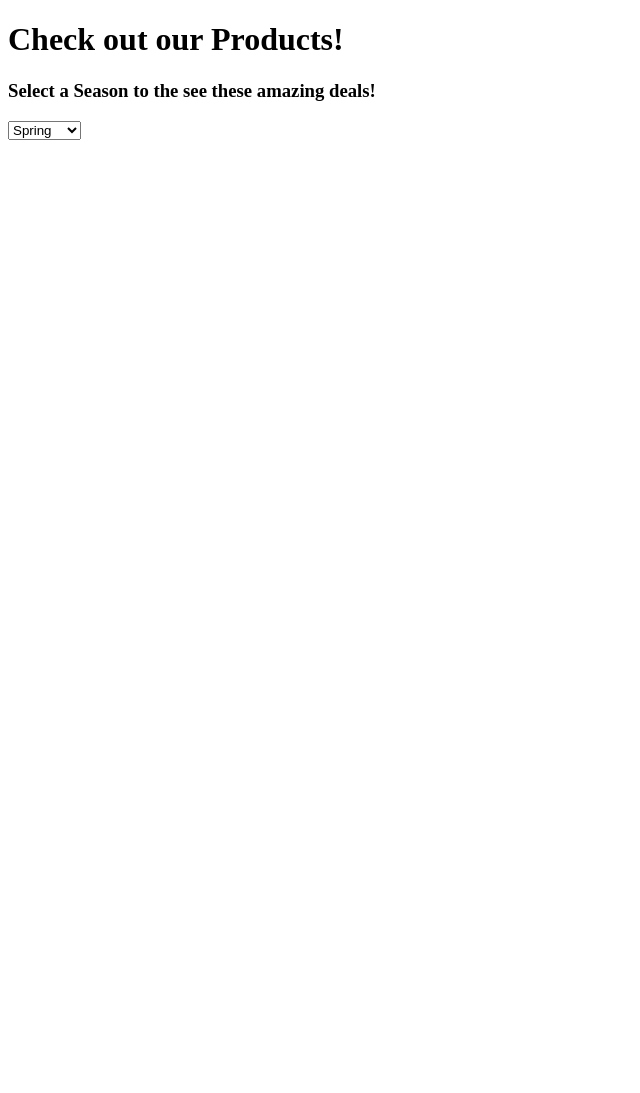
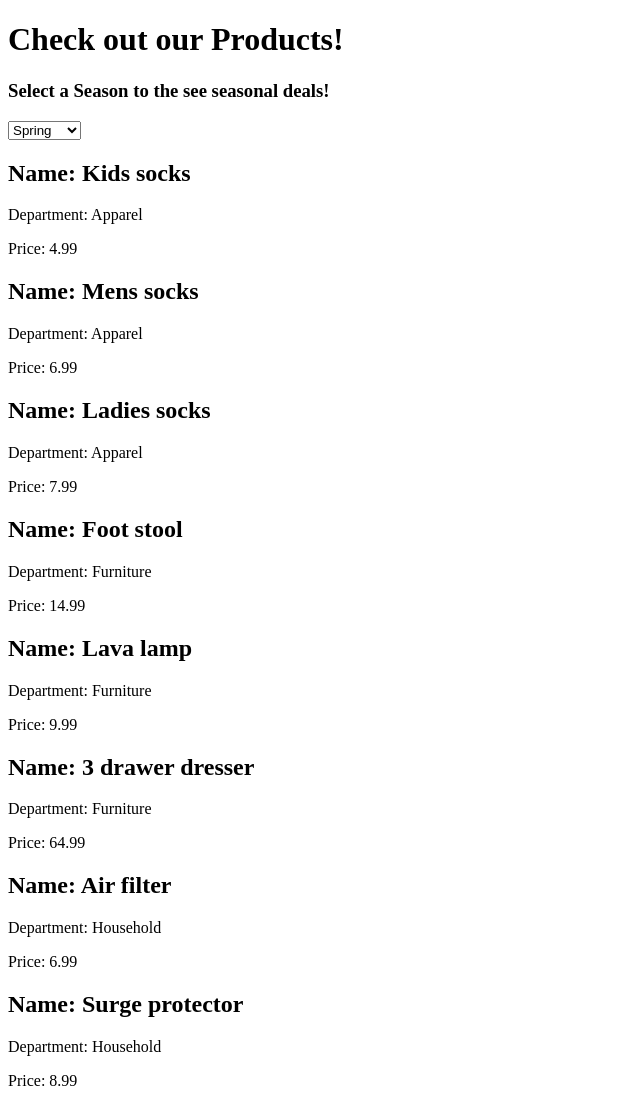
Before and after one commit to caseydailey/seasonal-sales, a plain HTML site: page index.html in a window 1280 px wide. Shown: the top 1093 px of the page, without its empty margins (0-640 px from the left). Before the commit the page ends 800 px from the top, so only its background shows below. Drawn offline with Linux system fonts and the light colour scheme.

Commit message:
displaying all products

```diff
--- a/index.html
+++ b/index.html
@@ -7,7 +7,7 @@
 <body>
 <h1>Check out our Products!</h1>
 
-<h3>Select a Season to the see these amazing deals!</h3>
+<h3>Select a Season to the see seasonal deals!</h3>
 
 <select name="seasons" id="seasons">
     <option value="spring">Spring</option>
--- a/seasonal-sales.js
+++ b/seasonal-sales.js
@@ -1,6 +1,6 @@
 "use strict";
 
-const display = document.querySelector("#display");
+const displayDiv = document.querySelector("#display");
 let products = [];
 let categories = [];
 
@@ -22,13 +22,12 @@ function store(load){
     let value = Object.keys(data)[0];
     switch(value){
         case 'products': products = data.products;
-        console.log("products", products);
         break;
-        case 'categories': categories = data.categories;
-        console.log("categories", categories);
+        case 'categories':
+        categories = data.categories;
+        combine(products, categories);
         break;
     }
-    combine(products, categories);
 }
 
 function combine(prod, cat){
@@ -40,8 +39,18 @@ function combine(prod, cat){
         });
     });
 console.log("products with cat_info: ", products);
+display(products);
 }
 
+function display(prods){
+    prods.forEach((prod)=>{
+        displayDiv.innerHTML += `<div>
+                                <h2>Name: ${prod.name}</h2>
+                                <p>Department: ${prod.category_info.name}</p>
+                                <p>Price: ${prod.price}</p>
+                              </div>`
+    });
+}
 
 
 get('products.json');
```
